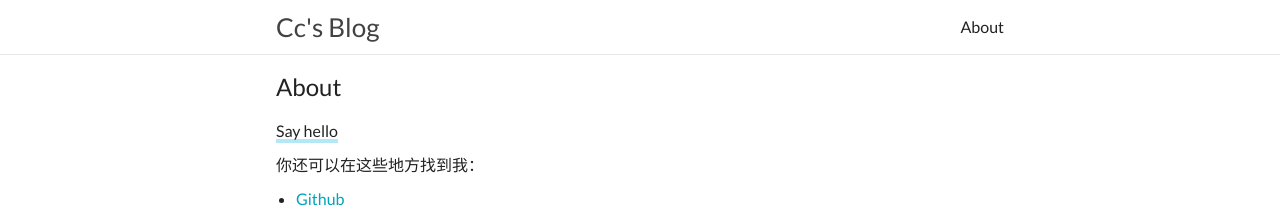
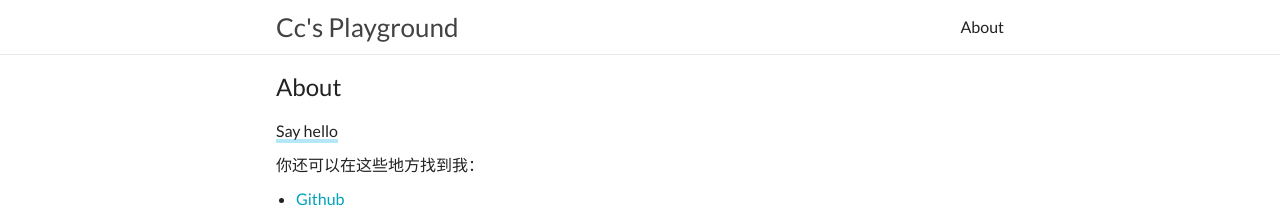
Before and after one commit to zchan0/zchan0.github.io, a Jekyll site: the page built from about.md, in a window 1280 px wide. Shown: the top 208 px of the page. Built offline with Jekyll 4.4.1, drawn with Linux system fonts in a browser that asks for light colours; a style sheet for code colours, icons or effects is not loaded.

Commit message:
Update blog info

```diff
--- a/_config.yml
+++ b/_config.yml
@@ -13,11 +13,11 @@
 # you will see them accessed via {{ site.title }}, {{ site.email }}, and so on.
 # You can create any custom variable you would like, and they will be accessible
 # in the templates via {{ site.myvariable }}.
-title: Cc's Blog
+title: Cc's Playground
 email: zchan0@outlook.com
 description: >- # this means to ignore newlines until "baseurl:"
 baseurl: "" # the subpath of your site, e.g. /blog
-url: "http://minesecret.space/" # the base hostname & protocol for your site, e.g. http://example.com
+url: "https://blog.minesecret.space/" # the base hostname & protocol for your site, e.g. http://example.com
 
 # social accounts
 twitter_username: zcchan0
```
